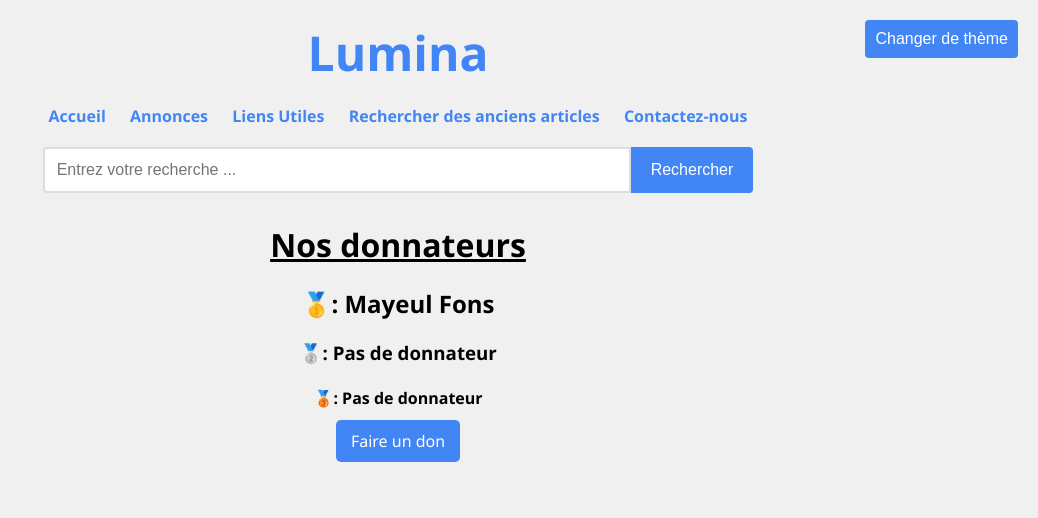
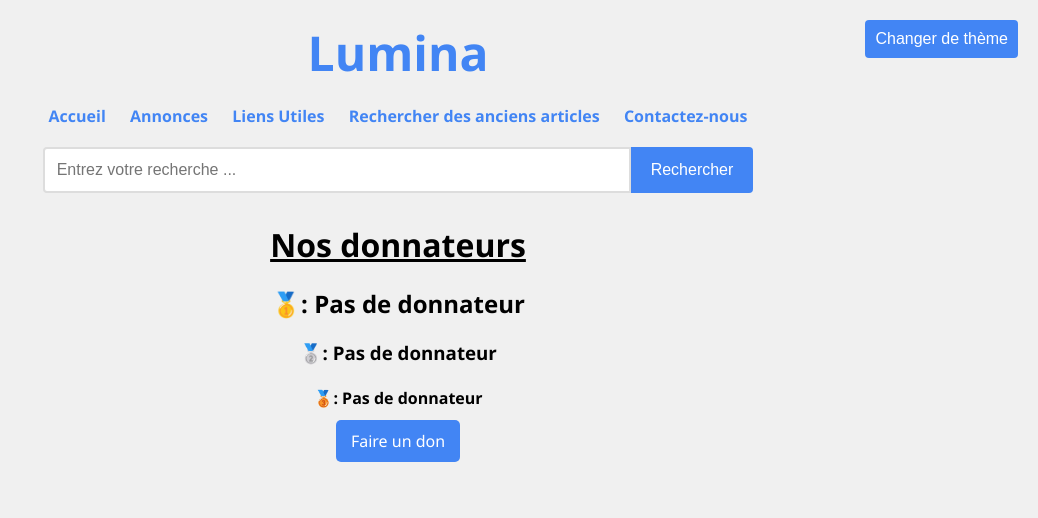
Before and after one commit to work-search/moteur-recherche-lumina, a Flask app: page /dons in a window 1280 px wide. Shown: the top 518 px of the page, without its empty margins (242-1280 px from the left). Run offline with Flask 3, Linux system fonts and the light colour scheme.

Commit message:
Update donnateur.html

```diff
--- a/templates/donnateur.html
+++ b/templates/donnateur.html
@@ -10,7 +10,7 @@
 
 <div style="text-align: center;">
     <h1><ins>Nos donnateurs<ins></h1>
-    <h2>🥇: Mayeul Fons</h2>
+    <h2>🥇: Pas de donnateur</h2>
     <h3>🥈: Pas de donnateur</h3>
     <h4>🥉: Pas de donnateur</h4>
  <p style="margin-top: 20px;">
```
